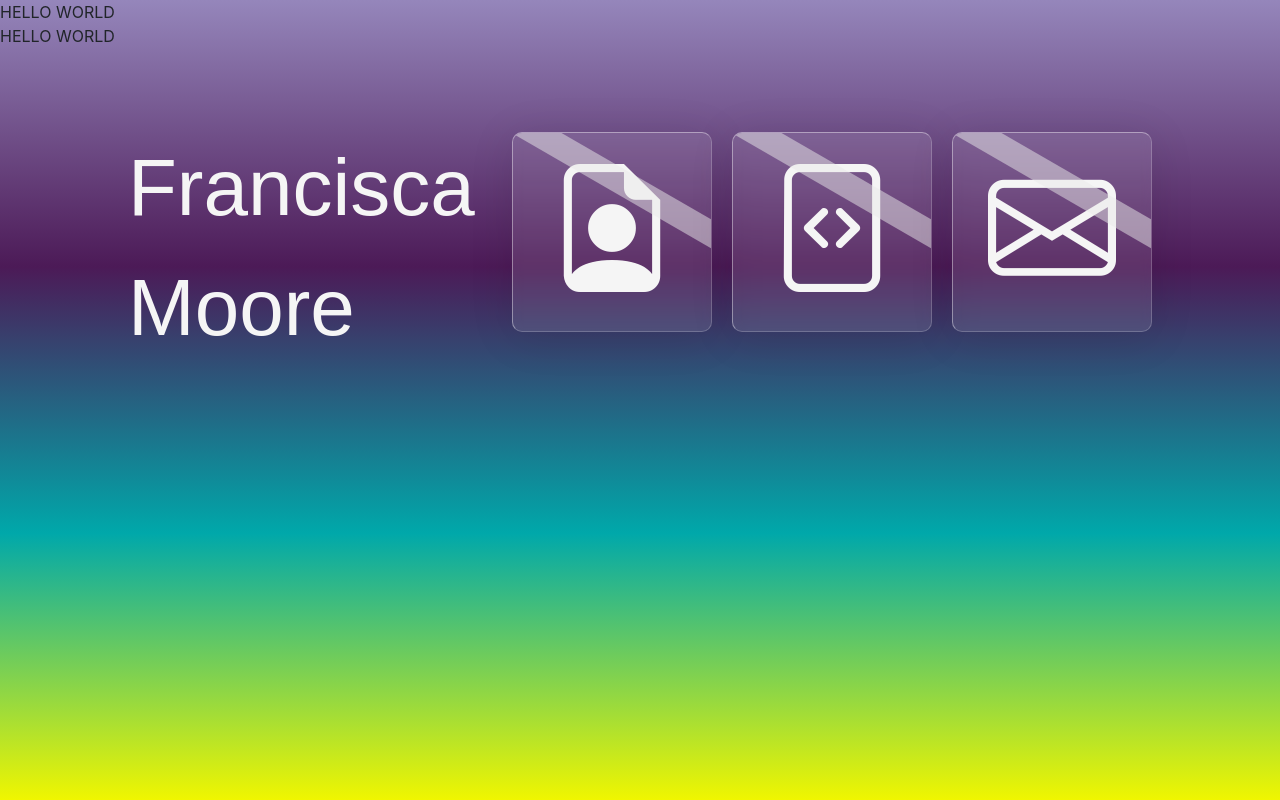
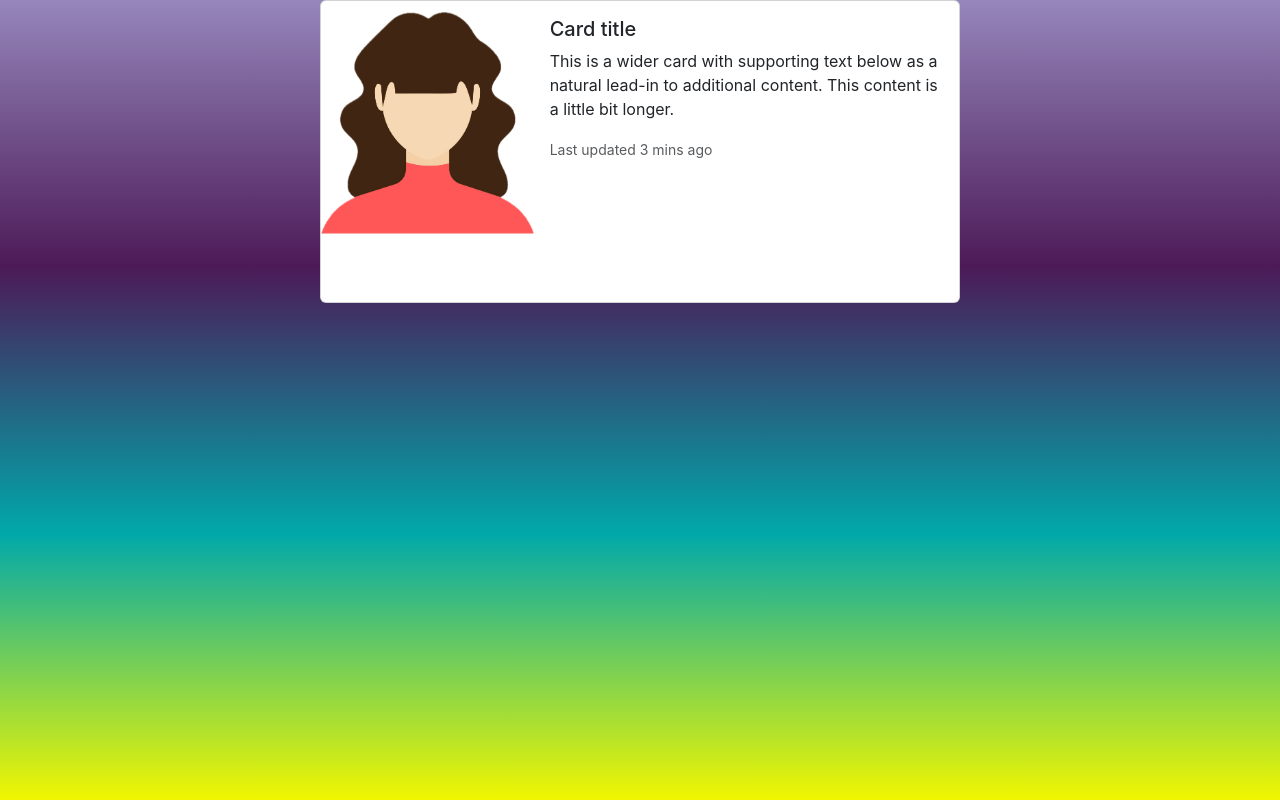
Before and after one commit to FraanMoore/portafolio, a React (Create React App) app: page /aboutmMe in a window 1280 px wide. Built offline with nearby package versions, Linux system fonts and the light colour scheme.

Commit message:
adding aboutme

```diff
--- a/src/App.css
+++ b/src/App.css
@@ -4,7 +4,10 @@ MORADO OBSCURO - #4C1A57
 CALIPSO - #00A8AA
 AMARILLO - #F0F600
 */
+
 body{
+    height: 100vh;
+    margin: 0;
     background: linear-gradient( #9586bb, #4C1A57, #00A8AA, #F0F600);
     background-repeat: no-repeat;
     background-attachment: fixed;
--- a/src/App.js
+++ b/src/App.js
@@ -1,4 +1,5 @@
-import './navbar.css';
+import './components/navbar.css';
+import './views/aboutme.css'
 import './App.css';
 import React from 'react';
 import { BrowserRouter, Routes, Route } from 'react-router-dom'
@@ -6,19 +7,19 @@ import Navbar from './components/navbar';
 import AboutMe from './views/aboutme';
 import Projects from './views/projects';
 import Contact from './views/contact';
+import Home from './views/home';
+
 
 function App() {
   return (
     <BrowserRouter>
-      <div>
-        <Navbar />
-        <AboutMe />
         <Routes>
+          <Route path='/' element={<Navbar />} />
           <Route path="/aboutmMe" element={<AboutMe />} />
           <Route path="/projects" element={<Projects />} />
           <Route path="/contact" element={<Contact />} />
         </Routes>
-      </div>
+
     </BrowserRouter>
   );
 }
--- a/src/navbar.css
+++ b/src/components/navbar.css
@@ -16,14 +16,11 @@ AMARILLO - #F0F600
     Estilos específicos para pantallas pequeñas
   } */
 
-body{
-    height: 100vh;
-    margin: 0;
-}
 
 nav{
-    position: absolute;
+    position: relative;
     padding: 10%;
+    margin: 12%;
  /* width: 100%;
     height: 100%; */
     display: flex;
@@ -69,7 +66,7 @@ li{
     list-style: none;
     -webkit-tap-highlight-color: transparent;
 }
-p{
+.indice{
     z-index: 2;
     position: relative;
     display: flex;
@@ -93,7 +90,7 @@ p{
     transition: top 0.5s, z-index 0s, transform 0.5s;
     transition-delay: 0.5s 0.5s 0s;
 }
-p::before{
+.indice::before{
     content: '';
     width: 50px;
     height: 100%;
@@ -104,16 +101,16 @@ p::before{
     transform: skewX(60deg) translateX(170px);
     transition: 0.5s;
 }
-p{
+.indice{
     z-index: 1;
 }
-p:hover{
+.indice:hover{
     z-index: 3;
     top: -50px;
     transition-delay: 0s, 0.5s, 0.5s;
     transform: translateY(50px);
 }
-p:hover::before{
+.indice:hover::before{
     transform: skewX(45deg) translateX(-150px);
 }
 li .bi{
--- a/src/components/navbar.js
+++ b/src/components/navbar.js
@@ -30,9 +30,9 @@ const Navbar = () => {
       <div className="color"></div>
       <div className="color"></div>
       <ul>
-        <li><p> <Link to="/AboutMe" > <i class="bi bi-file-earmark-person"></i> </Link> </p> </li>
-        <li><p> <Link to="/" > <i class="bi bi-file-code"></i> </Link> </p> </li>
-        <li><p> <Link to="/" > <i class="bi bi-envelope"></i> </Link> </p> </li>
+        <li><p className="indice"> <Link to="/AboutMe" > <i className="bi bi-file-earmark-person"></i> </Link> </p> </li>
+        <li><p className="indice"> <Link to="/" > <i className="bi bi-file-code"></i> </Link> </p> </li>
+        <li><p className="indice"> <Link to="/" > <i className="bi bi-envelope"></i> </Link> </p> </li>
       </ul>
 
     </nav>
--- /dev/null
+++ b/src/views/aboutme.css
@@ -0,0 +1,20 @@
+/*COLORES
+MORADO CLARO - #BAB0D4
+MORADO OBSCURO - #4C1A57
+CALIPSO - #00A8AA
+AMARILLO - #F0F600
+*/
+
+#aboutmeContainer {
+    width:50%;
+    position: relative;
+    display: flex;
+    justify-content: center;
+    align-items: center;
+    margin: auto; /* Agrega margen automático para centrar horizontalmente */
+
+}
+
+#avatarImg{
+
+}
--- a/src/views/aboutme.js
+++ b/src/views/aboutme.js
@@ -1,12 +1,29 @@
 import React from "react";
+import { Link } from "react-router-dom";
+import Avatar from '../assets/avatar.png';
 
 
 const AboutMe = () => {
   return (
 
-    <div>
-      HELLO WORLD
+    <div id="aboutmeContainer">
+      <div class="card mb-3">
+  <div class="row g-0">
+    <div class="col-md-4">
+      <img src={Avatar} class="img-fluid rounded-start" alt="avatar"/>
     </div>
+    <div class="col-md-8">
+      <div class="card-body">
+        <h5 class="card-title">Card title</h5>
+        <p class="card-text">This is a wider card with supporting text below as a natural lead-in to additional content. This content is a little bit longer.</p>
+        <p class="card-text"><small class="text-body-secondary">Last updated 3 mins ago</small></p>
+      </div>
+    </div>
+  </div>
+</div>
+</div>
+
+
   )
 };
 export default AboutMe;
--- /dev/null
+++ b/src/views/home.js
@@ -0,0 +1,19 @@
+import Navbar from "../components/navbar";
+import AboutMe from "./aboutme";
+
+
+const Home = () => {
+
+
+    return (
+
+        <div className="container">
+            <Navbar />
+            <AboutMe/>
+
+        </div>
+
+    )
+}
+
+export default Home;
```
Also changed, not shown: src/assets/avatar.png (added).
